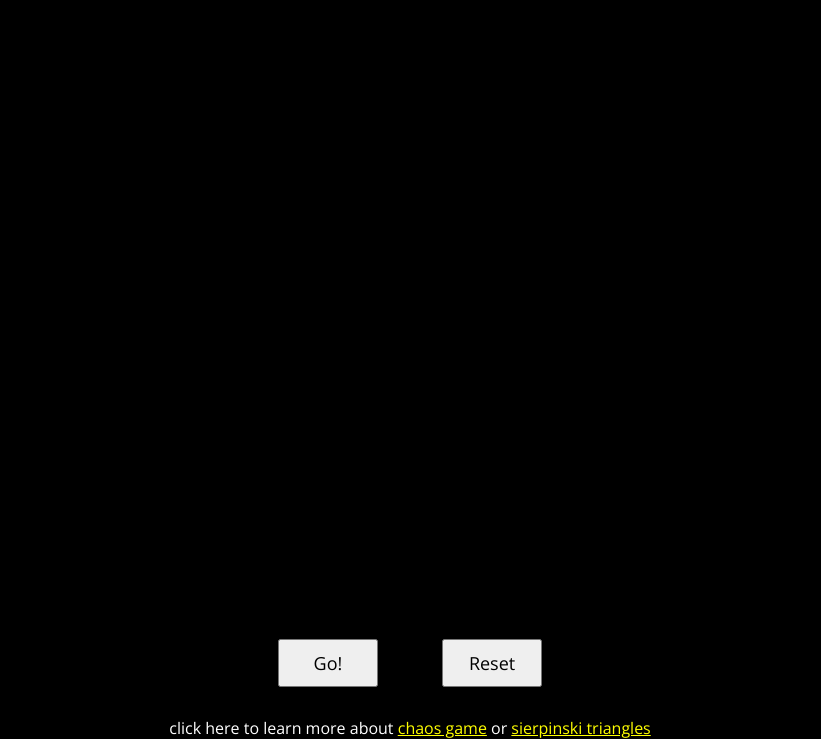
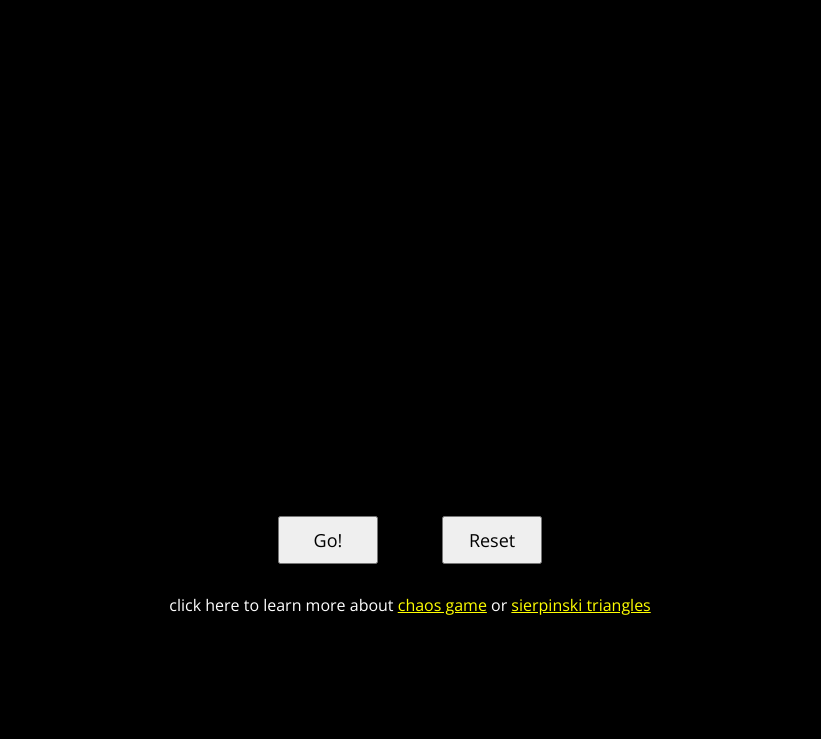
Before and after one commit to BurbankShirtface/chaosGame, a plain HTML site: page index.html in a window 1280 px wide. Shown: the part 98-837 px from the top of the page, without its empty margins (230-1051 px from the left). After the commit the page ends 800 px from the top, so only its background shows below. Drawn offline with nearby package versions, Linux system fonts and the light colour scheme.

Commit message:
Update styles.css

```diff
--- a/styles.css
+++ b/styles.css
@@ -18,6 +18,12 @@ body {
 
 h1 {
   color: white;
+}
+
+#canvas {
+  max-height: 80%;
+  max-width: 80%;
+  margin: 5%;
 }
 
 .container {
```
